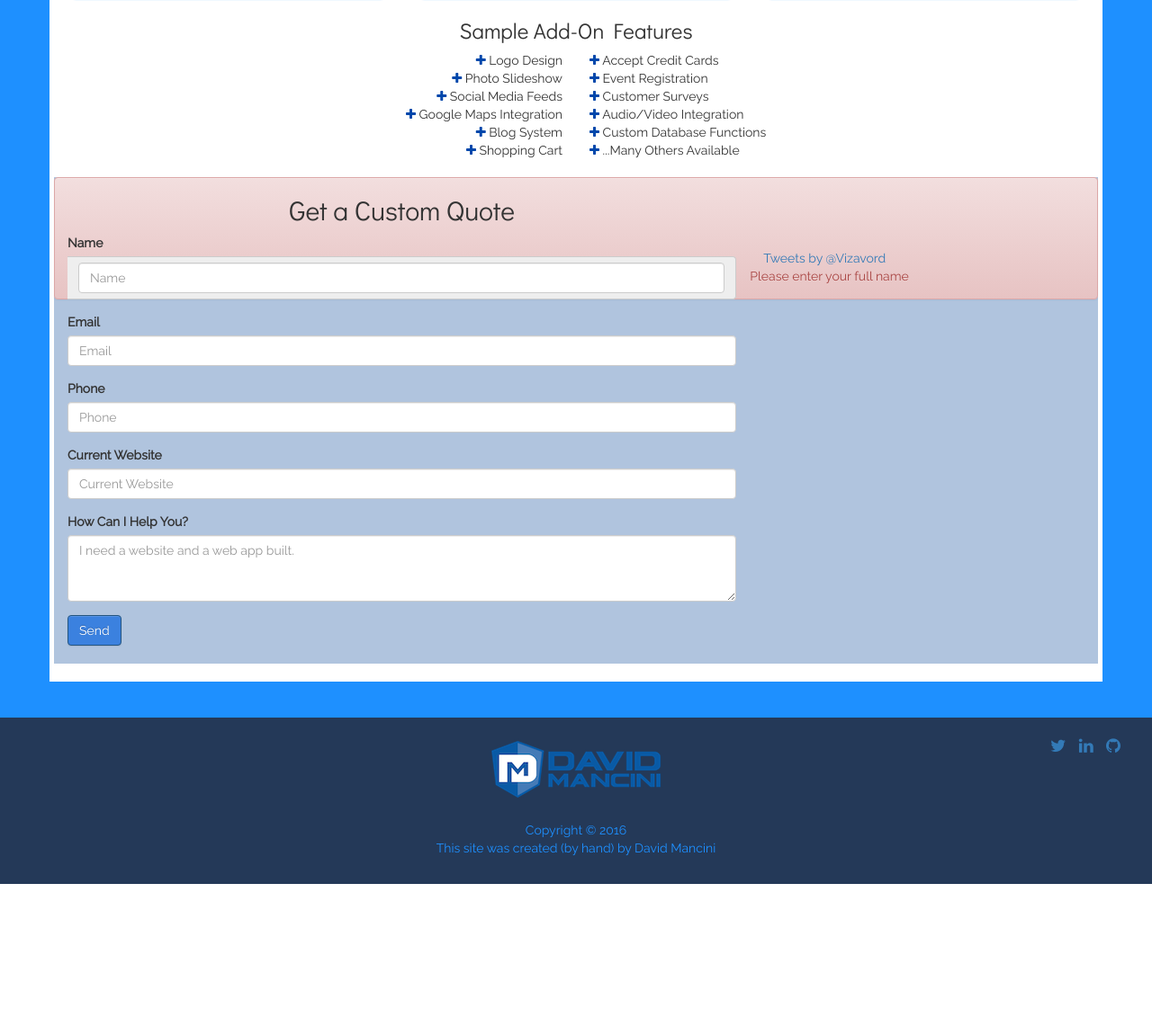
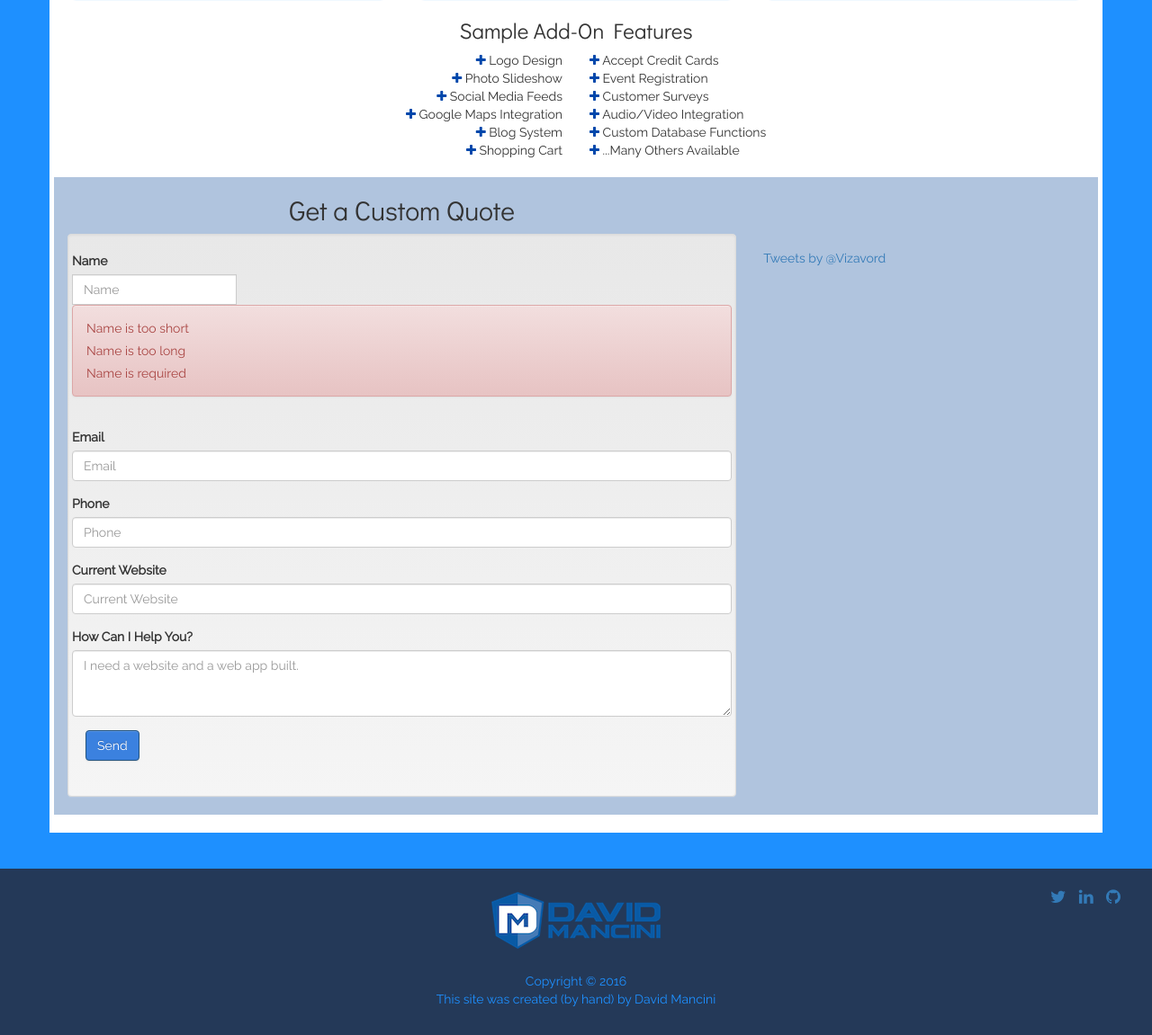
Before and after one commit to davidmancini/about-david, a PHP site: page / in a window 1280 px wide. Shown: the part 2039-3190 px from the top of the page at 90% size. Before the commit the page ends 3022 px from the top, so only its background shows below. Run offline with PHP 8.4, Linux system fonts and the light colour scheme; some libraries are stand-ins or nearby versions.

Commit message:
Added a controller and attemped to add Angular to form.

```diff
--- a/public_html/index.php
+++ b/public_html/index.php
@@ -154,33 +154,38 @@
 			<div class="row quoteRow row-eq-height"><!--Quote Row-->
 				<div class="col-md-8">
 					<a name="quote"></a><h2 class="text-center"><span class="textBackgroundBlack">Get a Custom Quote</span></h2>
-					<form name="quoteForm" id="quoteForm" ng-scope ng-invalid ng-invalid-required ng-valid-minlength ng-valid-maxlength ng-valid-min ng-valid-max>
+					<form name="quoteForm" id="quoteForm" class="form-horizontal well" ng-controller="AngularFormController" ng-submit="submit(formData, quoteForm.$valid);" novalidate>
 
-						<div class="form-group" ng-class="{ 'has-error': quoteForm.name.$touched && quoteForm.name.$invalid }">
+						<div class="form-group" ng-class=" { 'has-error':quoteForm.name.$touched && quoteForm.name.$invalid }; ">
 							<label for="name" class="textBackgroundBlack">Name</label>
-							<div class="input-group-addon">
-								<input type="text" class="form-control ng-untouched ng-invalid ng-invalid-required" id="name" name="name" ng-model="quoteForm.name" ng-required="true" required="required" placeholder="Name">
+							<div class="input-group">
+								<input type="text" class="form-control" id="name" name="name" placeholder="Name" ng-model="formData.name" ng-minlength="2" ng-maxlength="32" ng-required="true">
+							</div>
+							<div class="alert alert-danger" role="alert" ng-messages="quoteForm.name.$error" ng-if="quoteForm.name.$touched" ng-hide="quoteForm.name.$valid">
+								<p ng-message="minlength">Name is too short</p>
+								<p ng-message="maxlength">Name is too long</p>
+								<p ng-message="required">Name is required</p>
 							</div>
 						</div>
 
 						<div class="form-group">
 							<label for="email" class="textBackgroundBlack">Email</label>
-							<input type="email" class="form-control" id="email" placeholder="Email">
+							<input type="email" class="form-control" name="email" id="email" placeholder="Email">
 						</div>
 
 						<div class="form-group">
 							<label for="phone" class="textBackgroundBlack">Phone</label>
-							<input type="tel" class="form-control" id="phone" placeholder="Phone">
+							<input type="tel" class="form-control" name="phone" id="phone" placeholder="Phone">
 						</div>
 
 						<div class="form-group">
 							<label for="website" class="textBackgroundBlack">Current Website</label>
-							<input type="text" class="form-control" id="website" placeholder="Current Website">
+							<input type="text" class="form-control" name="website" id="website" placeholder="Current Website">
 						</div>
 
 						<div class="form-group">
 							<label for="text" class="textBackgroundBlack">How Can I Help You?</label>
-							<textarea class="form-control" id="text" placeholder="I need a website and a web app built." rows="3"></textarea>
+							<textarea class="form-control" name="comment" id="comment" placeholder="I need a website and a web app built." rows="3"></textarea>
 						</div>
 						<button type="submit" class="btn btn-primary">Send</button><br><br>
 
@@ -189,9 +194,8 @@
 				<div class="col-md-4" id="twitter">
 					<a class="twitter-timeline" data-dnt="true" href="https://twitter.com/Vizavord" data-widget-id="695297296930512896">Tweets by @Vizavord</a> <script>!function(d,s,id){var js,fjs=d.getElementsByTagName(s)[0],p=/^http:/.test(d.location)?'http':'https';if(!d.getElementById(id)){js=d.createElement(s);js.id=id;js.src=p+"://platform.twitter.com/widgets.js";fjs.parentNode.insertBefore(js,fjs);}}(document,"script","twitter-wjs");</script>
 				</div>
-				<div class="alert alert-danger" role="alert" ng-messages="quoteForm.name.$error" ng-if="quoteForm.name.$touched" ng-hide="quoteForm.name.$valid">
-					<p ng-message="required">Please enter your full name</p>
-				</div>
+
+
 			</div><!--Ends Quotes Row-->
 
 		</div><!--Ends content container-->
```
Also changed, not shown: public_html/js/controller.js (added, +43 -0 lines).
